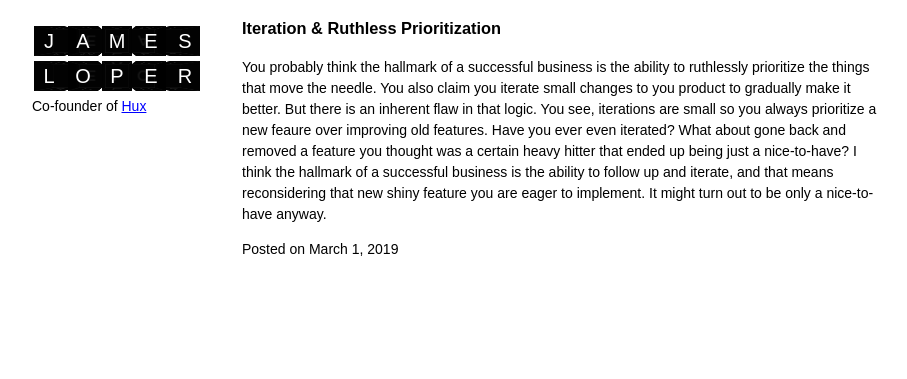
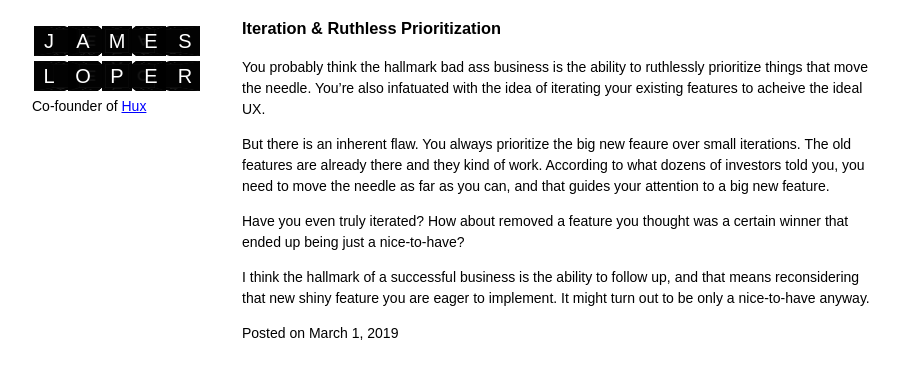
Before and after one commit to jamesloper/blog, a Jekyll site: the page built from _posts/2019-03-01-iteration.md, in a window 1280 px wide. Shown: the top 379 px of the page, without its empty margins (138-1045 px from the left). Built offline with Jekyll 4.4.1, drawn with Linux system fonts in a browser that asks for light colours.

Commit message:
Update 2019-03-01-iteration.md

```diff
--- a/_posts/2019-03-01-iteration.md
+++ b/_posts/2019-03-01-iteration.md
@@ -4,7 +4,11 @@ title:  "Iteration & Ruthless Prioritization"
 categories: life
 ---
 
-You probably think the hallmark of a successful business is the ability to ruthlessly prioritize the things that move the needle.
-You also claim you iterate small changes to you product to gradually make it better. But there is an inherent flaw in that logic. You see, iterations are small so you always prioritize a new feaure over improving old features.
-Have you ever even iterated? What about gone back and removed a feature you thought was a certain heavy hitter that ended up being just a nice-to-have?
-I think the hallmark of a successful business is the ability to follow up and iterate, and that means reconsidering that new shiny feature you are eager to implement. It might turn out to be only a nice-to-have anyway.
+You probably think the hallmark bad ass business is the ability to ruthlessly prioritize things that move the needle.
+You're also infatuated with the idea of iterating your existing features to acheive the ideal UX.
+
+But there is an inherent flaw. You always prioritize the big new feaure over small iterations. The old features are already there and they kind of work. According to what dozens of investors told you, you need to move the needle as far as you can, and that guides your attention to a big new feature.
+
+Have you even truly iterated? How about removed a feature you thought was a certain winner that ended up being just a nice-to-have?
+
+I think the hallmark of a successful business is the ability to follow up, and that means reconsidering that new shiny feature you are eager to implement. It might turn out to be only a nice-to-have anyway.
```
